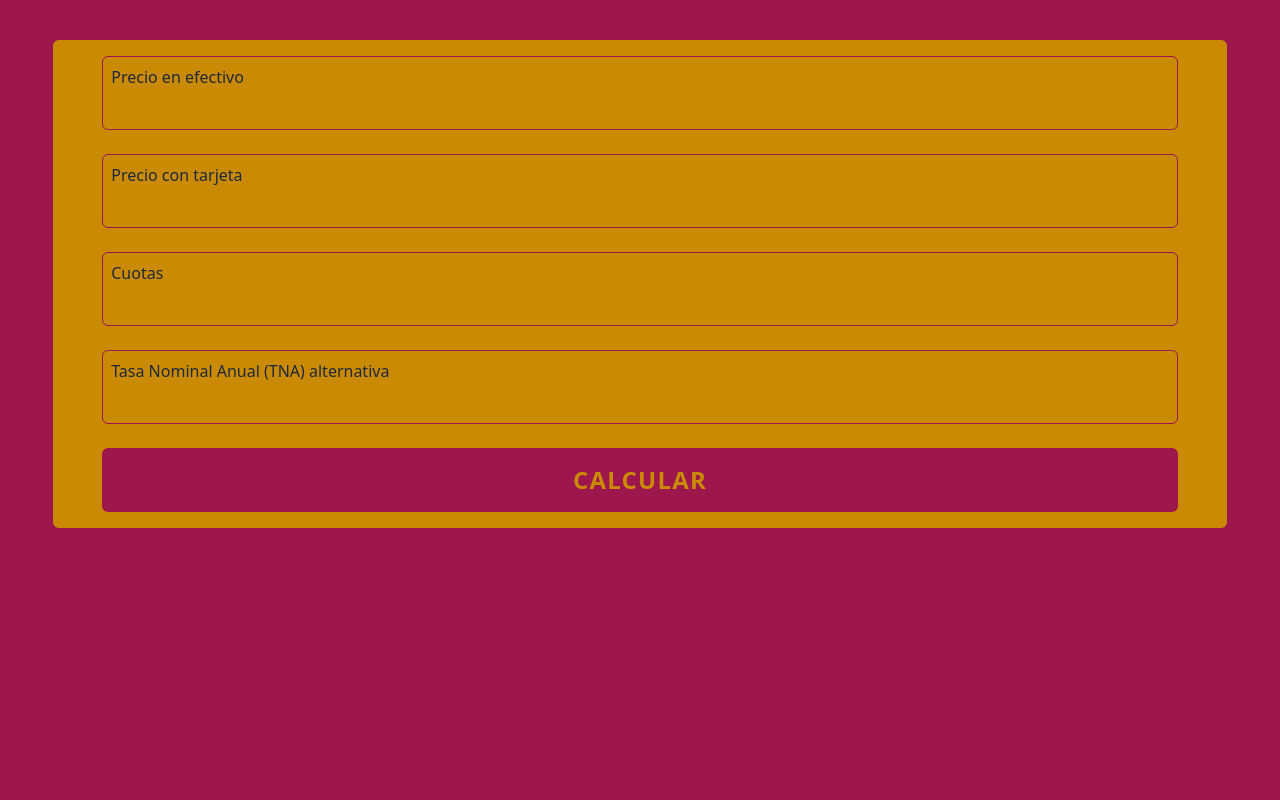
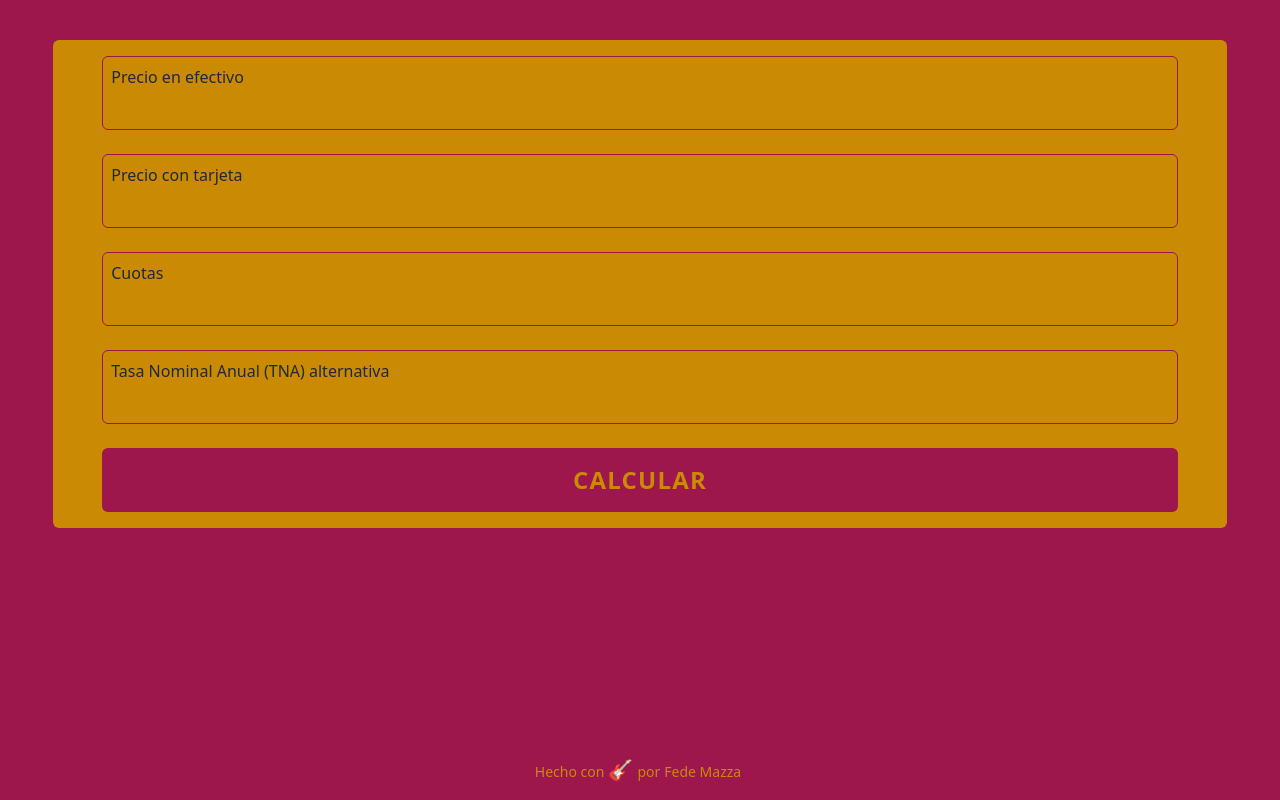
Before and after one commit to fedeferrelli/cuotificador, a React (Vite) app: page / in a window 1280 px wide. Built offline with nearby package versions, Linux system fonts and the light colour scheme.

Commit message:
Add scroll from calculate button to show response

```diff
--- a/package.json
+++ b/package.json
@@ -9,7 +9,8 @@
   },
   "dependencies": {
     "react": "^18.0.0",
-    "react-dom": "^18.0.0"
+    "react-dom": "^18.0.0",
+    "react-scroll": "^1.8.7"
   },
   "devDependencies": {
     "@types/react": "^18.0.0",
--- a/src/App.jsx
+++ b/src/App.jsx
@@ -1,10 +1,14 @@
 
-import Form from './Components/Form'
+import Form from './Components/Form';
+import Footer from './Components/Footer';
 
 function App() {
 
   return (
+    <main className="min-h-screen bg-primary flex flex-col justify-between">
     <Form/>
+    <Footer/>
+    </main>
   )
 }
 
--- /dev/null
+++ b/src/Components/Footer.jsx
@@ -0,0 +1,18 @@
+import React from 'react'
+
+function Footer() {
+    return (
+        <main className="w-full bg-primary flex justify-center mt-3">
+
+        <div className="text-secondary text-sm m-auto py-4" >  Hecho con
+         <span className="text-xl inline mx-1"><a href="https://es.wikipedia.org/wiki/Rock_and_roll" target="blank" rel="noopener noreferrer">🎸</a></span>
+         por
+
+         <span className="text-md inline mx-1"><a href="https://portfolio-fedeferrelli.vercel.app/" target="blank" rel="noopener noreferrer">Fede Mazza</a></span>
+         </div>
+
+    </main>
+    )
+}
+
+export default Footer
--- a/src/Components/Form.jsx
+++ b/src/Components/Form.jsx
@@ -1,5 +1,7 @@
 import React, {useState} from 'react';
 import Respuesta from './Respuesta';
+
+import { Link } from 'react-scroll';
 
 function Form() {
 
@@ -20,8 +22,6 @@ function Form() {
         let n = parseFloat(cuotas);
         let i = (parseFloat(tasa)/100)/12;
 
-        console.log('ca', ca)
-        console.log('c', c)
 
         setError("")
 
@@ -53,7 +53,7 @@ function Form() {
 
 
     return (
-      <main className=" min-h-screen flex flex-col justify-between bg-primary">
+      <main className=" min-h-full flex flex-col justify-between bg-primary">
         <section className="w-11/12 rounded-md  m-auto mt-10  bg-secondary py-4 flex flex-col gap-6">
           {inputs.map((item) => (
             <div
@@ -74,15 +74,17 @@ function Form() {
               ></input>
             </div>
           ))}
-
+<Link activeClass="active" to="result" spy={true} smooth={true} duration={1000} >
           <button
             className="w-11/12 m-auto rounded-md p-2 h-16 bg-primary flex flex-col cursor-pointer hover:bg-pink-900 duration-300"
             onClick={() => calcular()}
           >
+
             <div className="uppercase m-auto  text-secondary text-2xl font-bold tracking-wider">
               Calcular
             </div>
           </button>
+          </Link>
         </section>
 
 {error && <div className="w-11/12 mt-0 m-auto text-center text-lg text-secondary">
@@ -90,7 +92,7 @@ function Form() {
             </div>}
 
 
-        <div className="mt-12">
+        <div id="result"  className="mt-6">
           {showResult && (
 
             <Respuesta
```
Also changed, not shown: 1 other file (tests, documents, lock files or other folders).
